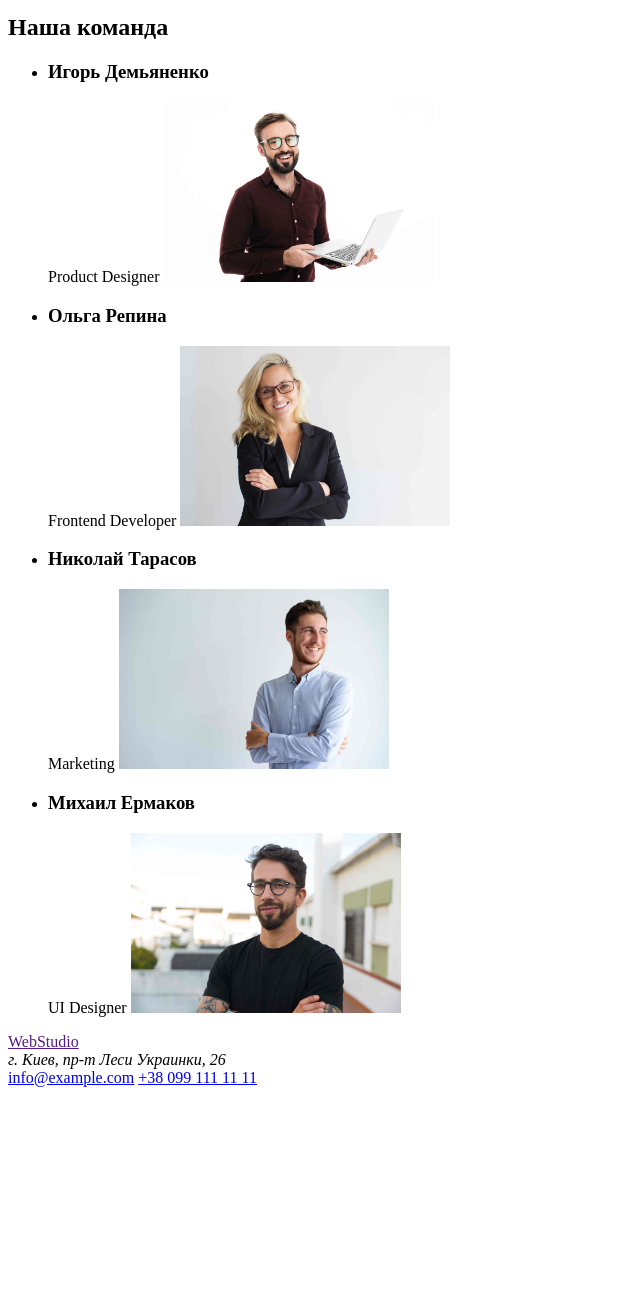
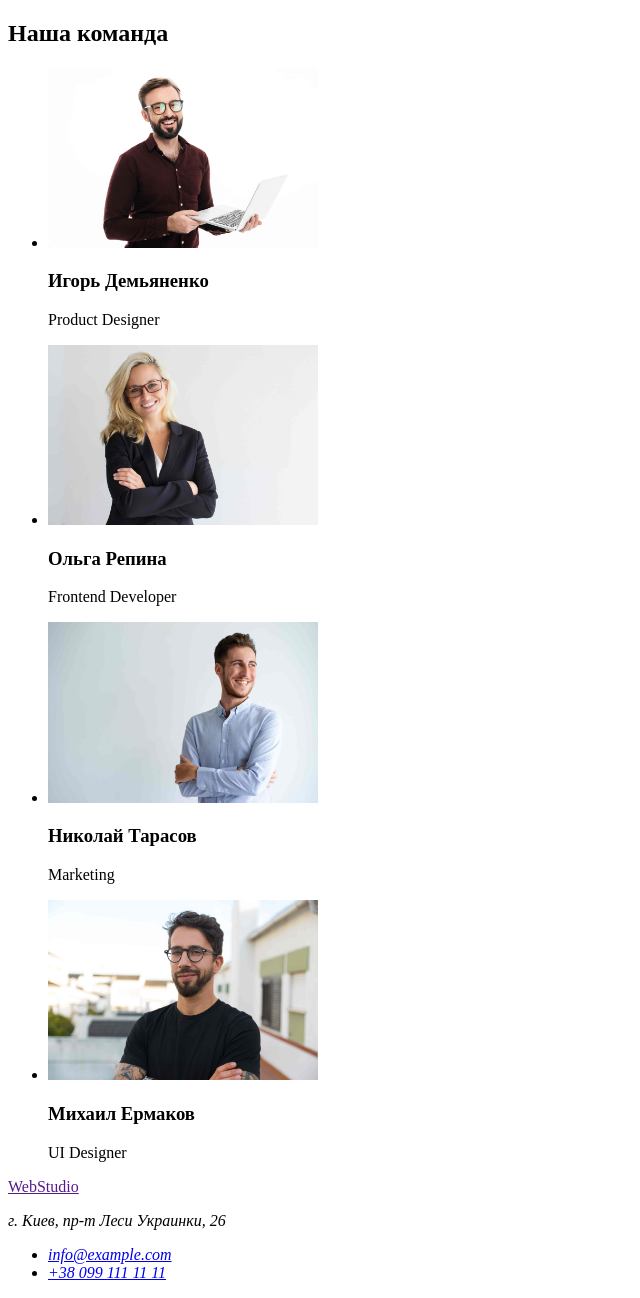
Before and after one commit to supirgigi/goit-markup-hw-01, a plain HTML site: page index.html in a window 1280 px wide. Shown: the part 1326-2624 px from the top of the page, without its empty margins (0-640 px from the left). Before the commit the page ends 2421 px from the top, so only its background shows below. Drawn offline with Linux system fonts and the light colour scheme.

Commit message:
Update index.html

```diff
--- a/index.html
+++ b/index.html
@@ -1,5 +1,5 @@
 <!DOCTYPE html>
-<html lang="en">
+<html lang="ru">
   <head>
     <meta charset="UTF-8" />
     <meta http-equiv="X-UA-Compatible" content="IE=edge" />
@@ -16,16 +16,19 @@
           <li><a href="">Контакты</a></li>
         </ul>
       </nav>
-      <a href="mailto:info@devstudio.com">info@devstudio.com</a>
-      <a href="tel:+380961111111">+38 096 111 11 11</a>
+      <ul>
+        <li><a href="mailto:info@devstudio.com">info@devstudio.com</a></li>
+        <li><a href="tel:+380961111111">+38 096 111 11 11</a></li>
+      </ul>
     </header>
 
     <main>
-      <div>
+      <section>
         <h1>Эффективные решения для вашего бизнеса</h1>
         <button type="button">Заказать услугу</button>
-      </div>
-      <article>
+      </section>
+      <section>
+        <h2></h2>
         <ul>
           <li>
             <h3>Внимание к деталям</h3>
@@ -56,8 +59,8 @@
             </p>
           </li>
         </ul>
-      </article>
-      <figure>
+      </section>
+      <section>
         <h2>Чем мы занимаемся</h2>
         <ul>
           <li>
@@ -82,33 +85,29 @@
             />
           </li>
         </ul>
-      </figure>
+      </section>
       <section>
         <h2>Наша команда</h2>
         <ul>
           <li>
+            <img src="images/demyanenko.jpg" alt="Игорь Демьяненко" width="270"/>
             <h3>Игорь Демьяненко</h3>
-            <span>Product Designer</span>
-            <img
-              src="images/demyanenko.jpg"
-              alt="Игорь Демьяненко"
-              width="270"
-            />
+            <p>Product Designer</p>
           </li>
           <li>
+            <img src="images/repina.jpg" alt="Ольга Репина" width="270"/>
             <h3>Ольга Репина</h3>
-            <span>Frontend Developer</span>
-            <img src="images/repina.jpg" alt="Ольга Репина" width="270" />
+            <p lang="en">Frontend Developer</p>
           </li>
           <li>
+            <img src="images/tarasov.jpg" alt="Николай Тарасов" width="270"/>
             <h3>Николай Тарасов</h3>
-            <span>Marketing</span>
-            <img src="images/tarasov.jpg" alt="Николай Тарасов" width="270" />
+            <p lang="en">Marketing</p>
           </li>
           <li>
+            <img src="images/ermakov.jpg" alt="Михаил Ермаков" width="270"/>
             <h3>Михаил Ермаков</h3>
-            <span>UI Designer</span>
-            <img src="images/ermakov.jpg" alt="Михаил Ермаков" width="270" />
+            <p lang="en">UI Designer</p>
           </li>
         </ul>
       </section>
@@ -116,9 +115,12 @@
 
     <footer>
       <a href="">WebStudio</a>
-      <address>г. Киев, пр-т Леси Украинки, 26</address>
-      <a href="mailto:info@example.com">info@example.com</a>
-      <a href="tel:+380991111111">+38 099 111 11 11</a>
+      <address>
+        <p>г. Киев, пр-т Леси Украинки, 26</p>
+        <ul>
+          <li><a href="mailto:info@example.com">info@example.com</a></li>
+          <li><a href="tel:+380991111111">+38 099 111 11 11</a></li>
+      </address>
     </footer>
   </body>
 </html>
```
